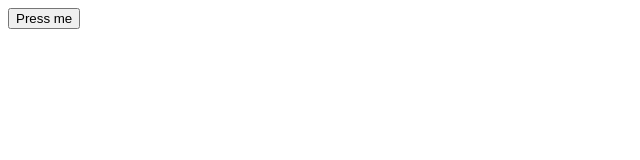
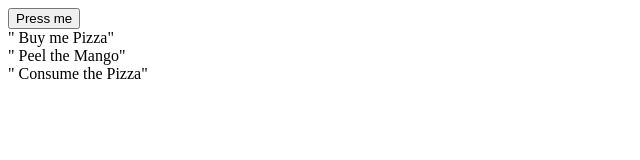
Before and after one commit to shawasty/JS-Refresher, a plain HTML site: page todo.html in a window 1280 px wide. Shown: the whole page, without its empty margins (0-640 px from the left). Drawn offline with Linux system fonts and the light colour scheme.

Commit message:
added divs

```diff
--- a/todo.html
+++ b/todo.html
@@ -1,8 +1,19 @@
-<button>Press me</button>
+<html>
+    <body>
+        <head>
+            <title>My Todo App</title>
+        </head>
+    <button>Press me</button>
+    <div>" Buy me Pizza"</div>
+    <div>" Peel the Mango"</div>
+    <div>" Consume the  Pizza"</div>
+
+    <script>
+        let todo1 = " Buy me Pizza"
+        let todo2 = " Peel the Mango"
+        let todo3 = " Consume the  Pizza"
 
 
-<script>
-    let todo1 = " Buy me Pizza"
-    let todo2 = " Peel the Mango"
-    let todo3 = " Consume the  Pizza"
-</script>
+    </script>
+    </body>
+</html>
```
